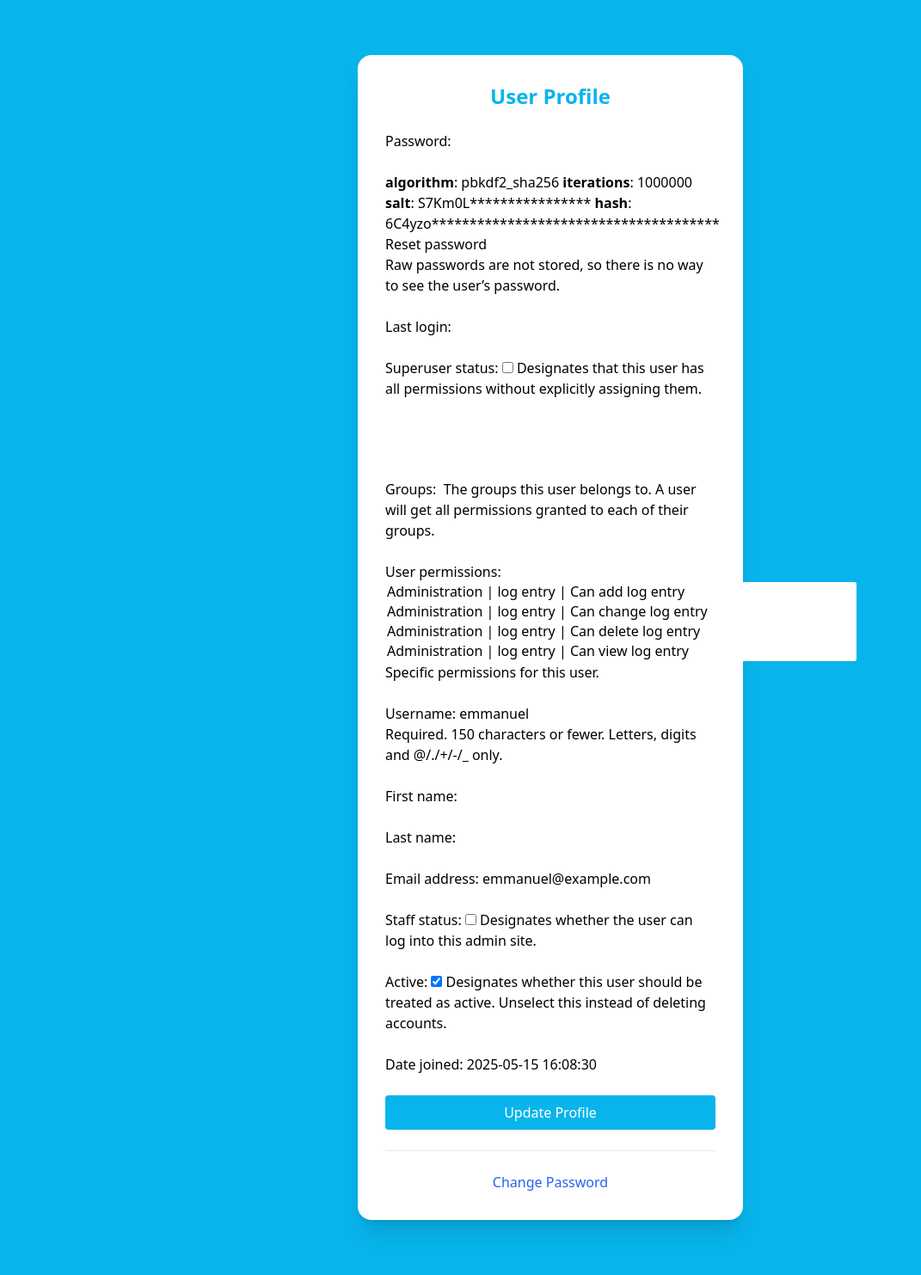
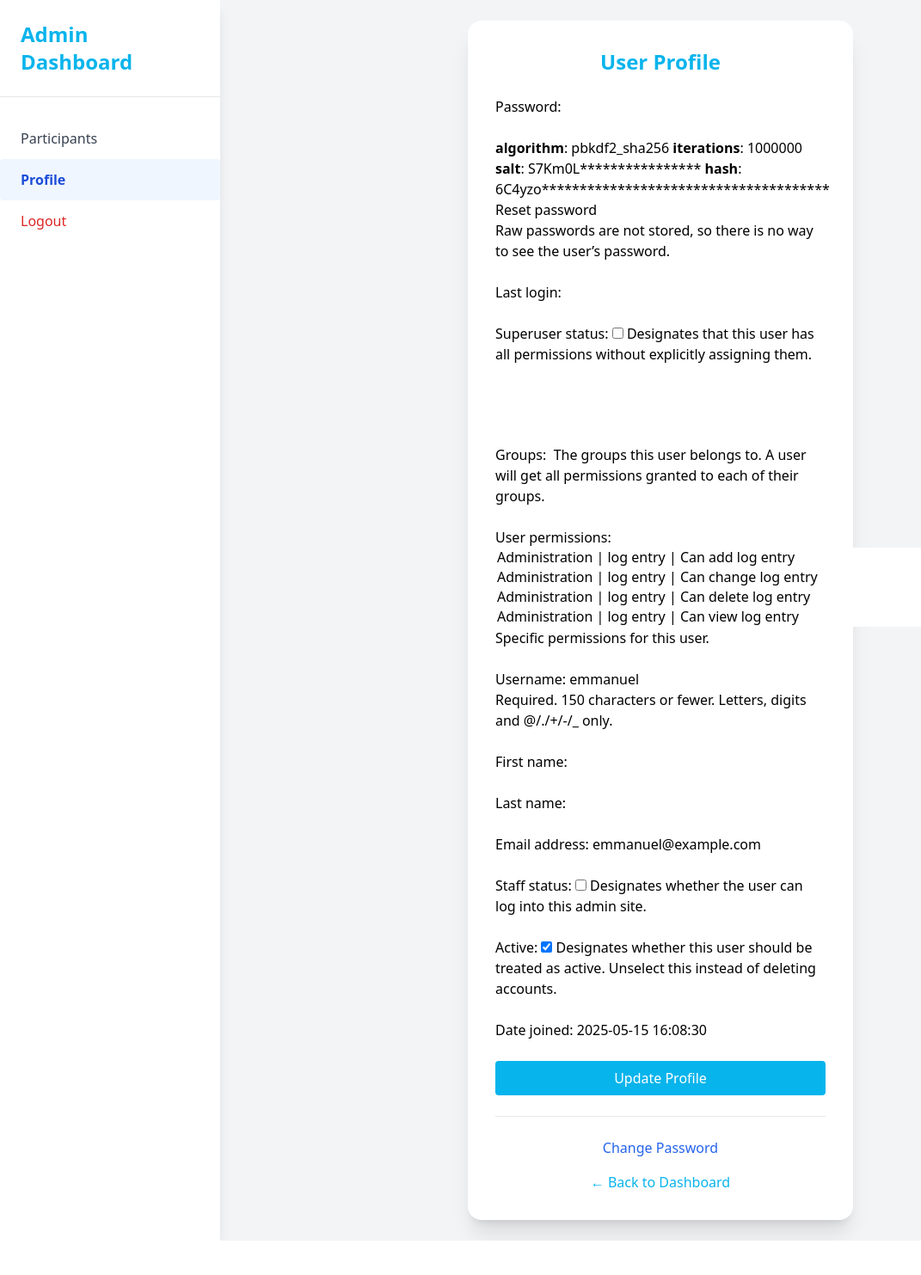
Before and after one commit to ITEmmanuel/taxworkshop, a Django app: page /profile/ in a window 1280 px wide. Shown: the whole page at 86% size, without its empty margins (0-1071 px from the left). After the commit the page ends 1443 px from the top, so only its background shows below. Run offline with Django 5.2, Linux system fonts and the light colour scheme; a user stored in the database is signed in; some libraries are stand-ins or nearby versions.

Commit message:
Redesign profile page to use dashboard layout and sidebar navigation

```diff
--- a/templates/profile.html
+++ b/templates/profile.html
@@ -1,9 +1,29 @@
 {% extends 'base.html' %}
 {% block title %}Profile{% endblock %}
 {% block content %}
-<div class="flex flex-col items-center justify-center py-16">
+<div class="flex min-h-screen bg-gray-100">
+  <!-- Sidebar -->
+  <aside class="w-64 bg-white shadow-lg hidden md:block">
+    <div class="p-6 border-b">
+      <h2 class="text-2xl font-bold text-msublue">Admin Dashboard</h2>
+    </div>
+    <nav class="mt-6">
+      <a href="{% url 'dashboard' %}" class="block px-6 py-3 text-gray-700 hover:bg-blue-50 rounded transition">Participants</a>
+      <a href="{% url 'profile' %}" class="block px-6 py-3 text-blue-700 bg-blue-50 rounded transition font-semibold">Profile</a>
+      <a href="{% url 'logout' %}" class="block px-6 py-3 text-red-600 hover:bg-red-50 rounded transition">Logout</a>
+    </nav>
+  </aside>
+  <!-- Main Content -->
+  <main class="flex-1 p-6 flex flex-col items-center justify-center">
     <div class="bg-white rounded-2xl shadow-xl p-8 w-full max-w-md mx-auto">
       <h2 class="text-2xl font-bold text-msublue mb-6 text-center">User Profile</h2>
+      {% if messages %}
+        <ul class="mb-4">
+        {% for message in messages %}
+          <li class="text-green-600 text-center">{{ message }}</li>
+        {% endfor %}
+        </ul>
+      {% endif %}
       <form method="post" class="space-y-6">
         {% csrf_token %}
         {{ form.as_p }}
@@ -11,6 +31,8 @@
       </form>
       <hr class="my-6">
       <a href="{% url 'password_change' %}" class="block text-center text-blue-600 hover:underline">Change Password</a>
+      <a href="{% url 'dashboard' %}" class="block text-center text-msublue mt-4 hover:underline">&larr; Back to Dashboard</a>
     </div>
+  </main>
 </div>
 {% endblock %}
```
Lines whose indentation alone changed are shown as unchanged.
